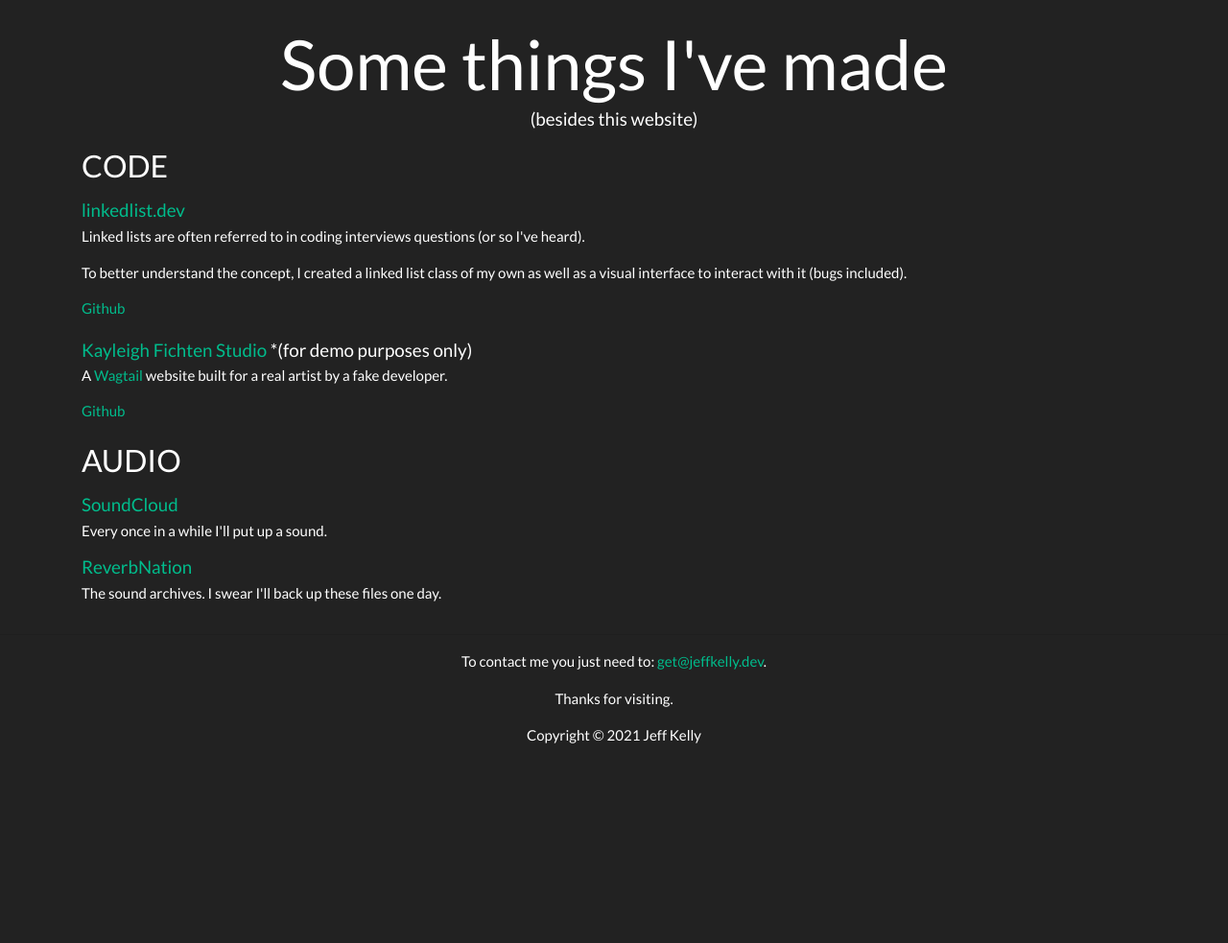
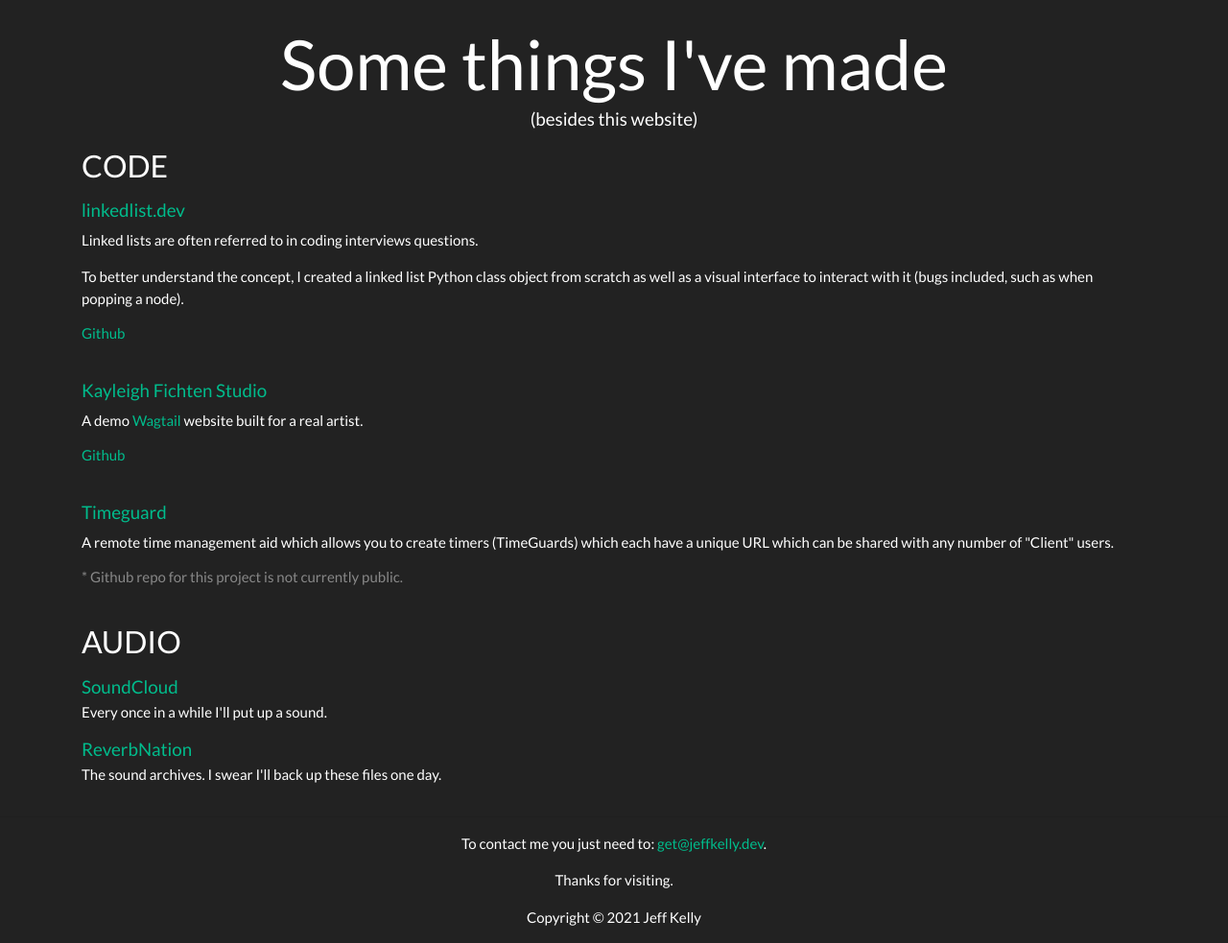
Before and after one commit to jeffykle/jeffkelly-dev-flask, a Flask app: page / in a window 1280 px wide. Shown: the part 570-1553 px from the top of the page at 96% size. Before the commit the page ends 1345 px from the top, so only its background shows below. Run offline with Flask 2, Linux system fonts and the light colour scheme; some libraries are stand-ins or nearby versions.

Commit message:
Added Timeguard to content.html

```diff
--- a/app/templates/content.html
+++ b/app/templates/content.html
@@ -24,14 +24,14 @@
 <section>
 	<div class="container mt-2">
 		<div class="row">
-			<div class="col-12">
+			<div class="col-12 mb-3">
 				<ul class="list-unstyled">
 					<li class="media">
 						<div class="media-body">
-							<h5 class="mt-0 mb-1"><a href="https://linkedlist.dev/">linkedlist.dev</a></h5>
+							<h5 class="mt-0 mb-2"><a href="https://linkedlist.dev/">linkedlist.dev</a></h5>
 							<blockquote>
 								<p>
-								Linked lists are often referred to in coding interviews questions (or so I've heard).</p><p>To better understand the concept, I created a linked list class of my own as well as a visual interface to interact with it (bugs included).
+								Linked lists are often referred to in coding interviews questions.</p><p>To better understand the concept, I created a linked list Python class object from scratch as well as a visual interface to interact with it (bugs included, such as when popping a node).
 								</p>
 							</blockquote>
 							<h6><a href="https://github.com/jeffykle/linkedlistpractice" title="github - jeffykle - linkedlist" target="_blank">Github</a></h6>
@@ -40,16 +40,30 @@
 					</li>
 				</ul>
 			</div>
-			<div class="col-12">
+			<div class="col-12 mb-3">
 				<ul class="list-unstyled">
 					<li class="media">
 						<div class="media-body">
-							<h5 class="mt-0 mb-1"><a href="https://kayleighfichtenstudio.com/">Kayleigh Fichten Studio</a> *(for demo purposes only)</h5>
+							<h5 class="mt-0 mb-2"><a href="https://kayleighfichtenstudio.com/">Kayleigh Fichten Studio</a></h5>
 							<blockquote>
-								<p>A <a href="https://docs.wagtail.io/en/latest/getting_started/the_zen_of_wagtail.html">Wagtail</a> website built for a real artist by a fake developer.
+								<p>A demo <a href="https://docs.wagtail.io/en/latest/getting_started/the_zen_of_wagtail.html">Wagtail</a> website built for a real artist.
 								</p>
 							</blockquote>
 							<h6><a href="https://github.com/jeffykle/kf-public" title="github - jeffykle - linkedlist" target="_blank">Github</a></h6>
+						</div>
+					</li>
+				</ul>
+			</div>
+			<div class="col-12 mb-3">
+				<ul class="list-unstyled">
+					<li class="media">
+						<div class="media-body">
+							<h5 class="mt-0 mb-2"><a href="https://timeguard.web.app/">Timeguard</a></h5>
+							<blockquote>
+								<p>A remote time management aid which allows you to create timers (TimeGuards) which each have a unique URL which can be shared with any number of "Client" users.
+								</p>
+							</blockquote>
+							<h6 class="text-muted">* Github repo for this project is not currently public. </h6>
 						</div>
 					</li>
 				</ul>
```
